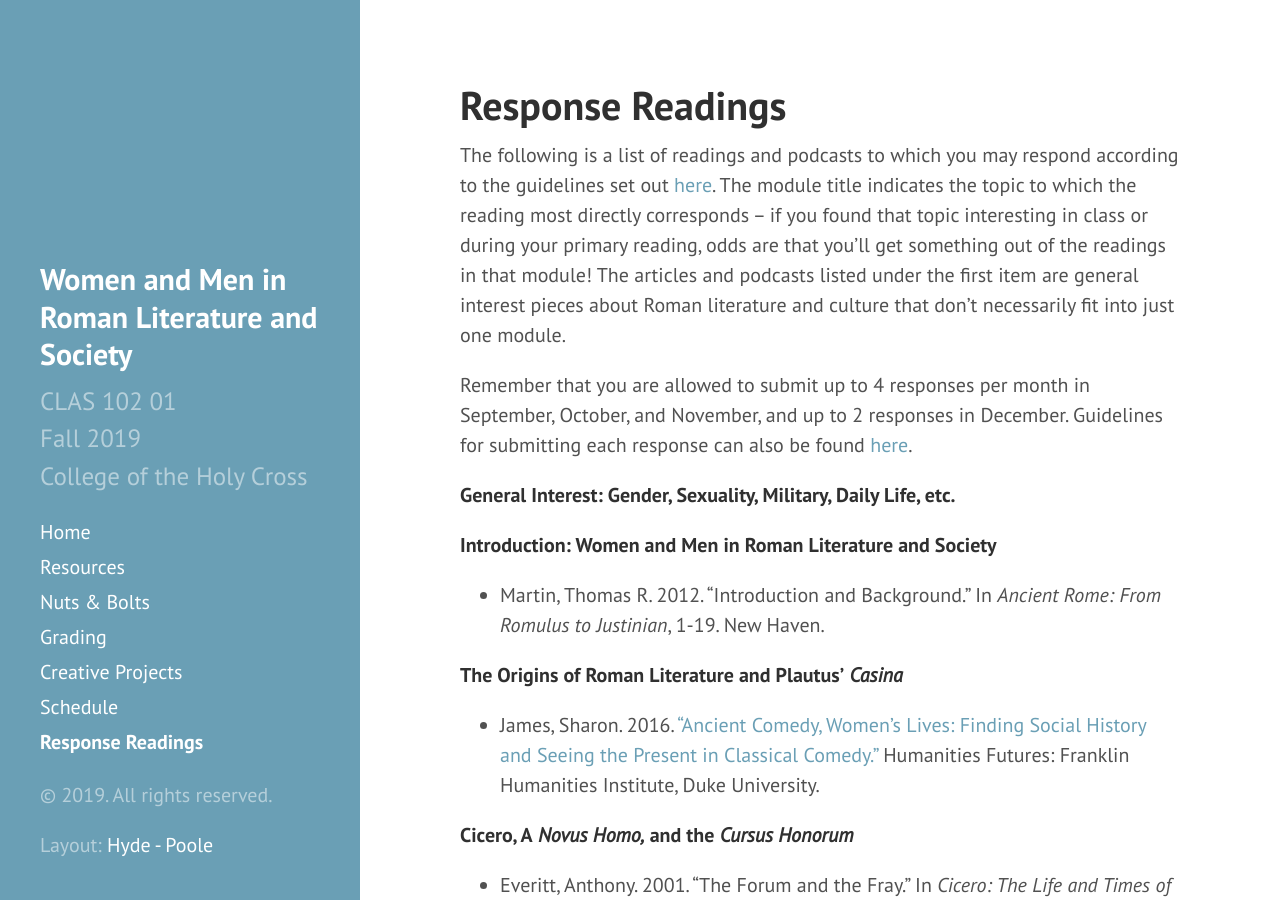
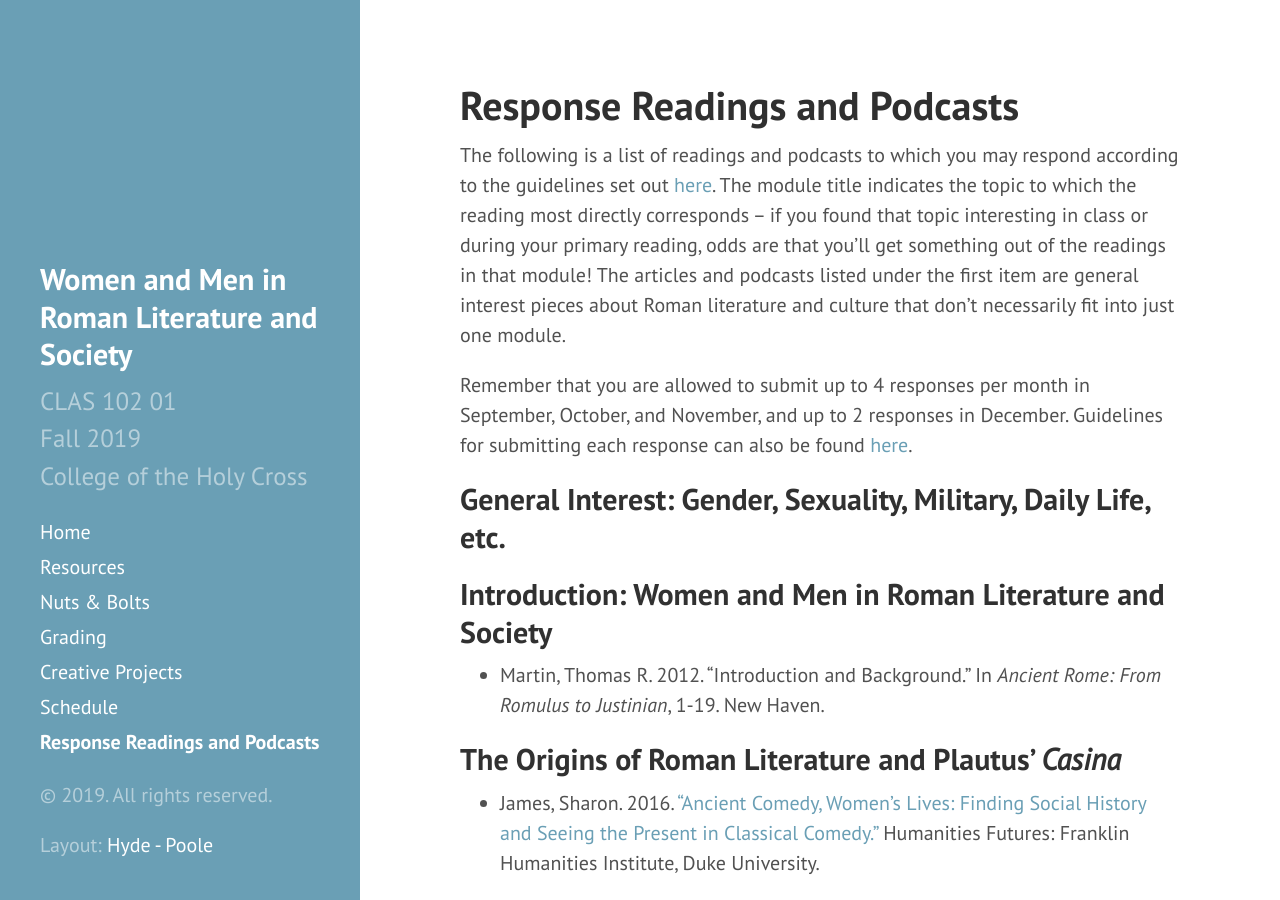
Before and after one commit to DLibatique/CLAS102-F19, a Jekyll site: the page built from 7-response.md, in a window 1280 px wide and 900 px high. Built offline with Jekyll 4.4.1, drawn with Linux system fonts in a browser that asks for light colours; comment, search, counter and statistics services are not loaded; some of the changed text lies outside the part shown.

Commit message:
created low level page layout for non-nav-level pages, updated response

```diff
--- a/7-response.md
+++ b/7-response.md
@@ -1,118 +1,118 @@
 ---
 layout: page
-title: Response Readings
+title: Response Readings and Podcasts
 ---
 
 The following is a list of readings and podcasts to which you may respond according to the guidelines set out [here]({{ site.baseurl }}4-grading#responses). The module title indicates the topic to which the reading most directly corresponds -- if you found that topic interesting in class or during your primary reading, odds are that you'll get something out of the readings in that module! The articles and podcasts listed under the first item are general interest pieces about Roman literature and culture that don't necessarily fit into just one module.
 
 Remember that you are allowed to submit up to 4 responses per month in September, October, and November, and up to 2 responses in December. Guidelines for submitting each response can also be found [here]({{ site.baseurl }}4-grading#responses).
 
-**General Interest: Gender, Sexuality, Military, Daily Life, etc.**
+## General Interest: Gender, Sexuality, Military, Daily Life, etc.
 
-**Introduction: Women and Men in Roman Literature and Society**
+## Introduction: Women and Men in Roman Literature and Society
 - Martin, Thomas R. 2012. “Introduction and Background.” In *Ancient Rome: From Romulus to Justinian*, 1-19. New Haven.
 
-**The Origins of Roman Literature and Plautus’** ***Casina***
+## The Origins of Roman Literature and Plautus’ *Casina*
 - James, Sharon. 2016. [“Ancient Comedy, Women’s Lives: Finding Social History and Seeing the Present in Classical Comedy.”](https://humanitiesfutures.org/papers/ancient-comedy-womens-lives-finding-social-history-seeing-present-classical-comedy/) Humanities Futures: Franklin Humanities Institute, Duke University.
 
-**Cicero, A** ***Novus Homo,*** **and the** ***Cursus Honorum***
+## Cicero, A *Novus Homo,* and the *Cursus Honorum*
 - Everitt, Anthony. 2001. “The Forum and the Fray.” In *Cicero: The Life and Times of Rome’s Greatest Politician*, 47-66. New York.
 - *History of Philosophy* podcast, [Episode 71 - Rhetorical Questions: Cicero](https://historyofphilosophy.net/cicero).
 
-**The Catilinarian Conspiracy: Cicero’s** ***In Catilinam*** **1 and the** ***Senatus Consultum Ultimum***
+## The Catilinarian Conspiracy: Cicero’s *In Catilinam* 1 and the *Senatus Consultum Ultimum*
 - Everitt, Anthony. 2001. “Against Catilina: Campaign and Conspiracy: 63 BC.” In *Cicero: The Life and Times of Rome’s Greatest Politician*, 87-112. New York.
 - Kenty, Joanna. 2016. [“Alexander Hamilton’s Catiline Obsession.”](https://eidolon.pub/alexander-hamiltons-catiline-obsession-7dfbf4ca2dd1) *Eidolon*.
 
-**Elegiac and Nugatory Poetry 1:** ***novum libellum*** **and the Female Perspective**
+## Elegiac and Nugatory Poetry 1: *novum libellum* and the Female Perspective
 - Kamil, Mariam. 2019. <a href="https://eidolon.pub/i-shall-you-and-you-a3841d4c5e33">“‘I Shall — #$\% You And \*\@$# You’: Grappling with Censorship as a Queer Classicist.”</a> *Eidolon.*
 - *Emperors of Rome* podcast, [Episode 63: Women Poets](https://www.stitcher.com/podcast/matt-smith/emperors-of-rome/e/54249272).
 
-**Elegiac and Nugatory Poetry 2: Latin Love Elegy and the** ***Puella*** **as** ***Domina***
+## Elegiac and Nugatory Poetry 2: Latin Love Elegy and the *Puella* as *Domina*
 - Fulkerson, Laurel. 2013. ["<em>Seruitium amoris</em>: The interplay of dominance, gender and poetry."](#) In *The Cambridge Companion to Latin Love Elegy*, edited by Thea S. Thorsen, 180-193. Cambridge.
 - Warwick Classics in Discussion podcast, [Roman Elegy: Pain is so Close to Pleasure](https://warwick.ac.uk/fac/arts/classics/research/outreach/podcast/?podcastItem=roman_love_elegy.mp3)
 <!-- Cambridge and Blackwell companions to Latin Love Elegy - more articles? -->
 
-**Elegiac and Nugatory Poetry 3: Republican Odes and Imperial Epigrams**
+## Elegiac and Nugatory Poetry 3: Republican Odes and Imperial Epigrams
 - Hall, Claire. 2015. [“I Am in Every Pocket, Every Hand: Twitter and Martial.”](https://eidolon.pub/i-am-in-every-pocket-every-hand-twitter-and-martial-ef6c3260d502) *Eidolon*.
 <!-- Horace's Odes -->
 
-**Livy 1: The Aims of Livian Historiography and the Foundation of Rome**
+## Livy 1: The Aims of Livian Historiography and the Foundation of Rome
 - Roller, Matthew B. 2009. [“The exemplary past in Roman historiography and culture.”](#) In *The Cambridge Companion to the Roman Historians*, edited by Andrew Feldherr, 214-230. Cambridge.
 <!-- article on Sabine women? -->
 
-**Livy 2: From Romulus to Numa**
+## Livy 2: From Romulus to Numa
 - Two episodes of the History of Rome podcast: Episodes [003a (click for link)](https://podcasts.google.com/?feed=aHR0cDovL2hpc3RvcnlvZnJvbWUubGlic3luLmNvbS9yc3M%3D&episode=ZDNmZDZlNDQzMDk3MjYzYjVlZDQxMjVhYTY3NzkyNzg%3D&hl=en) and [003b (click for link)](https://podcasts.google.com/?feed=aHR0cDovL2hpc3RvcnlvZnJvbWUubGlic3luLmNvbS9yc3M%3D&episode=OWE0ODY2MTIyZGI4OThlNzYyYjU5ODM0NDg3YjNkMWI%3D&hl=en), both entitled "The Seven Kings of Rome".
 
-**Livy 3: The Tarquins, Lucretia, and the End of the Monarchy**
+## Livy 3: The Tarquins, Lucretia, and the End of the Monarchy
 - Joshel, Sandra, Body Politic <!-- ADD FULL CITATION AND LINK HERE -->
 - Kenty, Joanna. 2017. [“Avenging Lucretia: From Rape to Revolution.”](https://eidolon.pub/avenging-lucretia-dd14e936840c) *Eidolon*. **CW:** rape.
 
-**Augustus:** ***pater patriae***
+## Augustus: *pater patriae*
 - *History of Rome* podcast, [Episode 51: Actium](https://podcasts.google.com/?feed=aHR0cDovL2hpc3RvcnlvZnJvbWUubGlic3luLmNvbS9yc3M%3D&episode=Yjc1Mzg5YTJlY2I3ZjU3NTBlNWNjMDczNTA5MmFiYjE%3D&hl=en)
 - *History of Rome* podcast, [Episode 52: Caesar Augustus](https://podcasts.google.com/?feed=aHR0cDovL2hpc3RvcnlvZnJvbWUubGlic3luLmNvbS9yc3M%3D&episode=ZWNlZGFlMTE1MjViZjg0NDBjNmRhM2Y1NWZhNmI1Zjc%3D&hl=en)
 
-***Aeneid*** **1: The Exile and the Queen**
+## *Aeneid* 1: The Exile and the Queen
 - Lushkov, Ayelet Haimson. 2016. [“Legendary! The <em>Aeneid</em>’s Tapestry of Lies.”](https://eidolon.pub/legendary-the-aeneids-tapestry-of-lies-e339d6afd7aa) *Eidolon*.
 - Pandey, Nandini. 2018. [“Rome’s ‘Empire Without End’ and the ‘Endless’ U.S. War on Terror: Replaying the Roman Civil Wars in Reverse Since 9/11.”](https://eidolon.pub/romes-empire-without-end-and-the-endless-u-s-war-on-terror-5c39ee3d0c66) *Eidolon*.
 
-***Aeneid*** **2: From Carthage to Italy**
+## *Aeneid* 2: From Carthage to Italy
 <!-- James' article on Aeneas' smile? -->
 
-***Aeneid*** **3: A Roman** ***Iliad***
+## *Aeneid* 3: A Roman *Iliad*
 - Dunlap, David W. 2014. [“A Memorial Inscription’s Grave Origins.”](https://www.nytimes.com/2014/04/03/nyregion/an-inscription-taken-out-of-poetic-context-and-placed-on-a-9-11-memorial.html) *The New York Times*.
 
-**Non-Epic Hexameter 1: Catullan Epyllion and Vergilian Bucolics**
+## Non-Epic Hexameter 1: Catullan Epyllion and Vergilian Bucolics
 <!-- ?? -->
 
-**Non-Epic Hexameter 2: Satire from Lucilius to Juvenal**
+## Non-Epic Hexameter 2: Satire from Lucilius to Juvenal
 - Freudenberg, Kirk. 2005. [“Introduction: Roman Satire.”](https://drive.google.com/file/d/1_AdqyzHm7eH2dA-pPWL0cz7EyFBSI0-0/view?usp=sharing) In *The Cambridge Companion to Roman Satire*, edited by Kirk Freudenberg, 1-30. Cambridge.
 - Gowers, Emily. 2005. “The Restless Companion: Horace, *Satires* 1 and 2.” In *The Cambridge Companion to Roman Satire*, edited by Kirk Freudenberg, 48-61. Cambridge.
 - Rimell, Victoria. 2005. “The Poor Man’s Feast: Juvenal.” In *The Cambridge Companion to Roman Satire*, edited by Kirk Freudenberg, 81-94. Cambridge.
 
-**Ovid 1:** ***ab origine mundi***
-- *Let's Talk about Myths, Baby* podcast, [Episode 53, Jupiter and Neptune Ruin Everything: The Stories of Caenis & Callisto](https://cms.megaphone.fm/channel/ADV9049641531?selected=ADV3209626255). **CW**: strong language, rape.
+## Ovid 1: *ab origine mundi*
+- *Let's Talk about Myths, Baby* podcast, [Episode 53, Jupiter and Neptune Ruin Everything: The Stories of Caenis & Callisto](https://cms.megaphone.fm/channel/ADV9049641531?selected=ADV3209626255). **CW:** strong language, rape.
 
-**Ovid 2: From Divine Punishment to Human Horrors**
+## Ovid 2: From Divine Punishment to Human Horrors
 - McArdle, Kelly. 2019. [“The Art of Resistance: Rereading Ovid in the Wake of Silent Sam.”](https://eidolon.pub/the-art-of-resistance-36dc1db1830d) *Eidolon*.
 - McCarter, Stephanie. 2018. [“Rape, Lost in Translation.”](https://electricliterature.com/rape-lost-in-translation-7d069ce39d12) *Electric Literature*.
 
-**Ovid 3:** ***ad mea tempora***
+## Ovid 3: *ad mea tempora*
 <!-- ?? -->
 
-**Ovid 4: From Amatory to Exilic Elegy**
+## Ovid 4: From Amatory to Exilic Elegy
 - Zuckerberg, Donna. 2015. ["Bang Rome: Ovid and the Original Sin of Pickup Artistry."](https://eidolon.pub/bang-rome-2214f4a3d5c5) *Eidolon*. **CW:** misogyny, sexual assault
 
-**Roman Philosophy: Epicureanism, Stoicism, Cynicism**
+## Roman Philosophy: Epicureanism, Stoicism, Cynicism
 - Sulprizio, Chiara. 2015. [“Why Is Stoicism Having a Cultural Moment?”](https://eidolon.pub/why-is-stoicism-having-a-cultural-moment-5f0e9963d560) *Eidolon*.
 - McCarter, Stephanie. 2019. [“Seneca’s ‘Lost Cause’: The Myth of the Noble Stoic / Southern Slave Owner.”](https://eidolon.pub/senecas-lost-cause-cfcbb5d15d32) *Eidolon*.
 
-**Lucan’s** ***Pharsalia:*** **A Republican Retrospective**
+## Lucan’s *Pharsalia:* A Republican Retrospective
 - Rosner-Siegel, Judith. 2010. ["The Oak and the Lightning: Lucan, <em>Bellum Civile</em> 1.135-157."](#) In *Lucan: Oxford Readings in Classical Studies*, edited by Charles Tesoriero, Frances Muecke, and Tamara Neal, 184-200. Oxford.
 <!-- see other chapters in same book? -->
 
-**Seneca and (the Loss of) Roman Tragedy**
+## Seneca and (the Loss of) Roman Tragedy
 - Trinacty, Christopher. 2015. ["Senecan tragedy."](https://drive.google.com/file/d/18LUJjSlNTltHJF7h-NQ8dfmNQ0ltot7L/view?usp=sharing) In *The Cambridge Companion to Seneca*, edited by Shadi Bartsch and Alessandro Schiesaro, 29-40. Cambridge.
 
-**Imperial Biography: Suetonius’** ***Nero*** **and the** ***Lives of the Caesars***
+## Imperial Biography: Suetonius’ *Nero* and the *Lives of the Caesars*
 
-**Imperial Historiography: Tacitus and How to Survive a Tyrant**
+## Imperial Historiography: Tacitus and How to Survive a Tyrant
 - Blair, Stephen. 2017. “Erasing History? The Roman Way to Memorialize a Painful Past.” Eidolon. <https://eidolon.pub/erasing-history-fccc4c547ca8>
 - *The History of Rome* podcast, [Episode 75: The Forgotten Son](https://podcasts.google.com/?feed=aHR0cDovL2hpc3RvcnlvZnJvbWUubGlic3luLmNvbS9yc3M%3D&episode=MWQwODM0NWI1Yjg0MTIwYzJlM2FmMzY3YWQyY2NmN2I%3D&hl=en)
 
-**Imperial Epistolography: Pliny the Younger**
+## Imperial Epistolography: Pliny the Younger
 - Killgrove, Kristina. 2018. ["New Pompeii Graffiti May Rewrite History in a Major Way."](https://www.forbes.com/sites/kristinakillgrove/2018/10/16/new-pompeii-graffiti-may-rewrite-history-in-a-major-way/#5e62a4625484) *Forbes*.
 - Woolf, Greg. 2015. ["Pliny/Trajan and the Poetics of Empire."](#) *Classical Philology* 110.2: 132-151.
 
-**The Epigraphic Habit: Graffiti and Epitaphs**
+## The Epigraphic Habit: Graffiti and Epitaphs
 - Hirst, K. Kris. 2019. [“The Vindolanda Tablets: Letters Home from the Roman Forces in Britain.”](https://www.thoughtco.com/vindolanda-tablets-roman-forces-in-britain-173183) *ThoughtCo*.
 
-**Apuleius 1: Making an Ass of Yourself**
+## Apuleius 1: Making an Ass of Yourself
 - James, Paula. 2014. ["Apuleius' <em>The Golden Ass</em>: The Nature of the Beast."](#) In *A Companion to the Ancient Novel*, edited by Edmund P. Cueva and Shannon N. Byrne, 156-170. Hoboken.
 
-**Apuleius 2: Cupid, Psyche, and the Degenerate Priests**
+## Apuleius 2: Cupid, Psyche, and the Degenerate Priests
 - Parker, S. and P. Murgatroyd. 2002. ["Love Poetry and Apuleius' <em>Cupid and Psyche</em>."](#) *Classical Quarterly* 52.1: 400-404.
 
-**Apuleius 3: Satirical Salvation?**
+## Apuleius 3: Satirical Salvation?
 - O'Sullivan, Timothy M. 2016. ["Human and Asinine Postures in Apuleius' <em>Golden Ass</em>."](#) *Classical Journal* 112.2: 196-216.
 
-**Perpetua: A Christian Martyr**
+## Perpetua: A Christian Martyr
```
Also changed, not shown: _layouts/low_level_page.html (added, +8 -0 lines), paper.md (added, +7 -0 lines).
